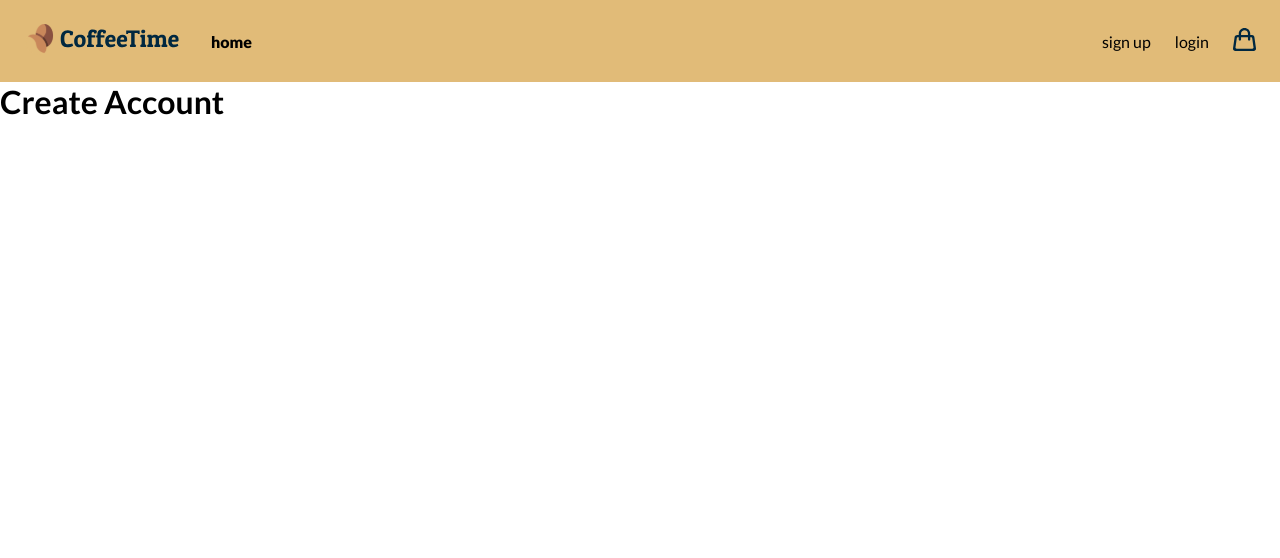
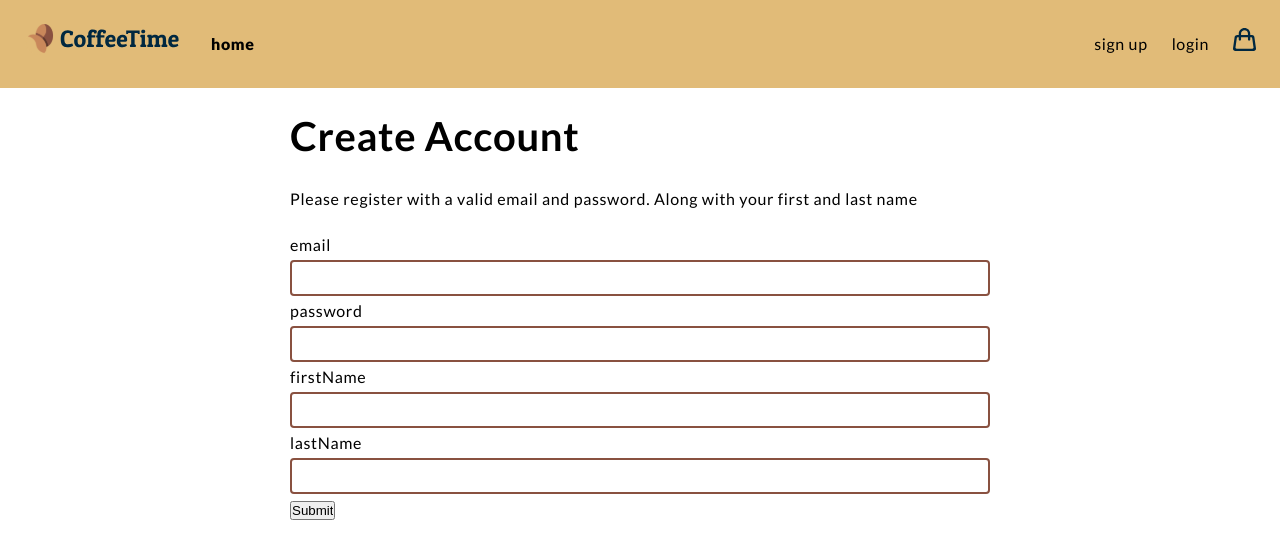
Before and after one commit to jphelps871/coffee_site, a React (Create React App) app: page /signup in a window 1280 px wide. Shown: the top 558 px of the page. Built offline with nearby package versions, Linux system fonts and the light colour scheme.

Commit message:
redux error handling for signup

```diff
--- /dev/null
+++ b/src/api/client.js
@@ -0,0 +1,11 @@
+export const client = {
+  post: (url, bodyData) => {
+    return fetch(url, {
+      method: 'POST',
+      headers: {
+        'Content-Type': 'application/json',
+      },
+      body: bodyData,
+    });
+  },
+};
--- a/src/app/App.js
+++ b/src/app/App.js
@@ -1,7 +1,7 @@
 import './App.scss';
 import Header from '../features/header/Header';
-import Signup from '../features/signup/Signup';
-import Login from '../features/login/Login';
+import Signup from '../features/form/signup/Signup';
+import Login from '../features/form/login/Login';
 import Home from '../features/home/Home';
 import { BrowserRouter as Router, Switch, Route } from 'react-router-dom';
 
--- /dev/null
+++ b/src/app/store.js
@@ -0,0 +1,8 @@
+import { configureStore } from '@reduxjs/toolkit';
+import formReducer from '../features/form/formSlice';
+
+export default configureStore({
+  reducer: {
+    form: formReducer,
+  },
+});
--- /dev/null
+++ b/src/common/Input.js
@@ -0,0 +1,18 @@
+import PropTypes from 'prop-types';
+
+export default function Input({ name, onInputChange }) {
+  const handleChange = ({ target }) => {
+    onInputChange(target);
+  };
+
+  return (
+    <div className="input-feild">
+      <label htmlFor={name}>{name}</label>
+      <input name={name} type="text" onChange={(e) => handleChange(e)} />
+    </div>
+  );
+}
+
+Input.propTypes = {
+  name: PropTypes.string,
+};
--- /dev/null
+++ b/src/features/form/formSlice.js
@@ -0,0 +1,54 @@
+import { createSlice, createAsyncThunk } from '@reduxjs/toolkit';
+import { client } from '../../api/client';
+
+export const createUser = createAsyncThunk(
+  'form/signUpReducer',
+  async (userCredentials, { rejectWithValue }) => {
+    const url = 'https://fast-lake-76721.herokuapp.com/api/user/register';
+    const userCredentialsJson = JSON.stringify(userCredentials);
+    try {
+      const response = await client.post(url, userCredentialsJson);
+      const json = await response.json();
+
+      if (json.errors) throw json.errors;
+
+      return json.message;
+    } catch (error) {
+      return rejectWithValue(error);
+    }
+  },
+);
+
+export const formSlice = createSlice({
+  name: 'form',
+  initialState: {
+    response: {},
+    status: '',
+    error: {},
+  },
+
+  reducers: {
+    signUpReducer: (state, action) => {
+      state.value = action.payload;
+    },
+  },
+  extraReducers: {
+    [createUser.pending]: (state) => {
+      state.status = 'loading';
+    },
+    [createUser.fulfilled]: (state, action) => {
+      state.status = 'succeeded';
+      state.response = action.payload;
+    },
+    [createUser.rejected]: (state, action) => {
+      state.status = 'failed';
+      state.error = action.payload;
+    },
+  },
+});
+
+export const selectUserValue = (state) => state.form.response;
+
+export const { signUpReducer, loginReducer } = formSlice.actions;
+
+export default formSlice.reducer;
--- /dev/null
+++ b/src/features/form/forms.scss
@@ -0,0 +1,19 @@
+@import '../../index.scss';
+
+form {
+  margin: auto;
+  max-width: 700px;
+  padding: 24px;
+}
+
+.input-feild {
+  display: flex;
+  flex-direction: column;
+
+  input {
+    font-size: 14px;
+    padding: 8px;
+    border: 2px solid $brown;
+    border-radius: 4px;
+  }
+}
--- /dev/null
+++ b/src/features/form/signup/Signup.js
@@ -0,0 +1,51 @@
+import '../forms.scss';
+import Input from '../../../common/Input';
+import React, { useState } from 'react';
+import { useDispatch, useSelector } from 'react-redux';
+import { createUser, selectUserValue } from '../formSlice';
+
+export default function SignUp() {
+  const dispatch = useDispatch();
+  const userCreatedResponse = useSelector(selectUserValue);
+  const { status } = useSelector((state) => state.form);
+  const { error } = useSelector((state) => state.form);
+
+  console.log(userCreatedResponse);
+  console.log(status);
+  console.log(error);
+
+  const [user, setUser] = useState({
+    email: '',
+    password: '',
+    firstName: '',
+    lastName: '',
+  });
+
+  const handleInputChange = (target) =>
+    setUser({ ...user, [target.name]: target.value });
+
+  const handleSubmit = (event) => {
+    event.preventDefault();
+  };
+
+  return (
+    <form onSubmit={(e) => handleSubmit(e)}>
+      <article>
+        <h2>Create Account</h2>
+        <p>
+          Please register with a valid email and password. Along with your first
+          and last name
+        </p>
+      </article>
+      <Input name="email" onInputChange={(e) => handleInputChange(e)} />
+      <Input name="password" onInputChange={(e) => handleInputChange(e)} />
+      <Input name="firstName" onInputChange={(e) => handleInputChange(e)} />
+      <Input name="lastName" onInputChange={(e) => handleInputChange(e)} />
+      <input
+        onClick={() => dispatch(createUser(user))}
+        type="submit"
+        value="Submit"
+      />
+    </form>
+  );
+}
--- a/src/features/signup/Signup.js
+++ /dev/null
@@ -1,3 +0,0 @@
-export default function SignUp() {
-  return <h1>Create Account</h1>;
-}
--- a/src/index.js
+++ b/src/index.js
@@ -3,11 +3,15 @@ import ReactDOM from 'react-dom';
 import './index.scss';
 import App from './app/App';
 import reportWebVitals from './reportWebVitals';
+import { Provider } from 'react-redux';
+import store from './app/store';
 
 ReactDOM.render(
-  <React.StrictMode>
-    <App />
-  </React.StrictMode>,
+  <Provider store={store}>
+    <React.StrictMode>
+      <App />
+    </React.StrictMode>
+  </Provider>,
   document.getElementById('root'),
 );
 
--- a/src/index.scss
+++ b/src/index.scss
@@ -9,7 +9,22 @@ $brown: #895140;
 
 body {
   font-family: 'Lato', sans-serif;
+  font-size: 16px;
+  line-height: 30px;
+  letter-spacing: 0.04em;
   color: 012840;
+}
+
+p {
+  padding-bottom: 16px;
+}
+
+h2 {
+  font-weight: 600;
+  font-size: 40px;
+  line-height: 48px;
+
+  margin-bottom: 24px;
 }
 
 .wrapper {
```
Also changed, not shown: src/features/form/login/Login.js (renamed from src/features/login/Login.js), 2 other files (tests, documents, lock files or other folders).
